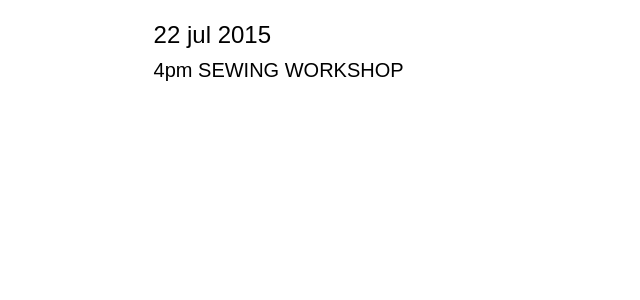
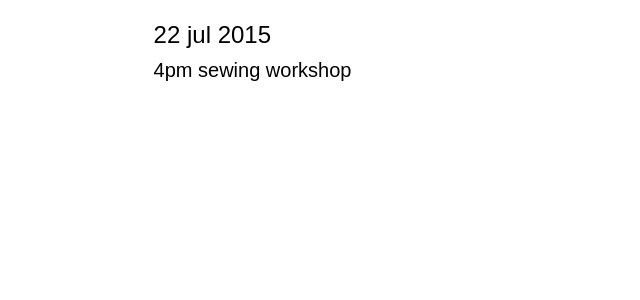
Before and after one commit to itsnevergonnawork/uncommonsense, a Jekyll site: the page built from _posts/2015-07-22-day-3.html, in a window 1280 px wide. Shown: the top 300 px of the page, without its empty margins (0-640 px from the left). Built offline with Jekyll 4.4.1, drawn with Linux system fonts in a browser that asks for light colours.

```diff
--- a/_posts/2015-07-22-day-3.html
+++ b/_posts/2015-07-22-day-3.html
@@ -5,6 +5,6 @@ date: 2015-07-29
 
 <div class="day-inner">
     <h2>22 jul 2015</h2>
-    <h3>4pm SEWING WORKSHOP</h3>
+    <h3>4pm sewing workshop</h3>
     <p></p>
 </div>
```
